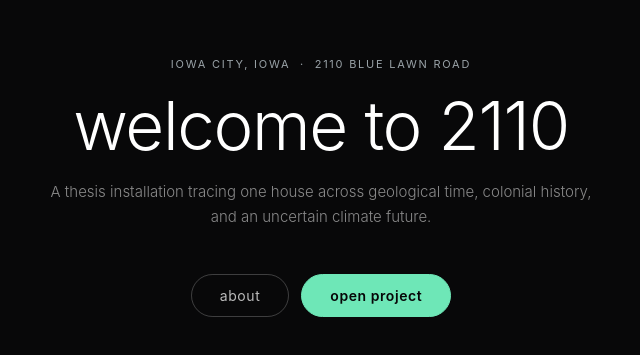
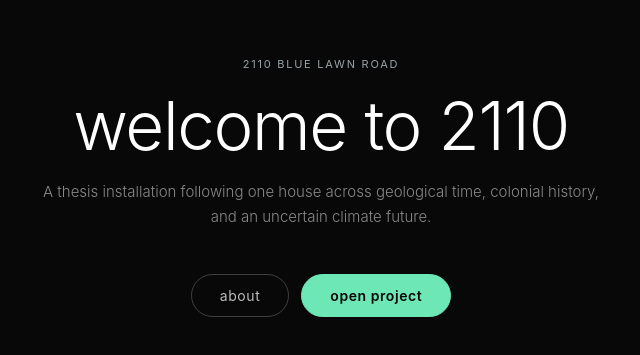
Before and after one commit to lethinix/rooms_render, a plain HTML site: page index.html in a window 1280 px wide. Shown: the part 213-568 px from the top of the page, without its empty margins (319-959 px from the left). Drawn offline with nearby package versions, Linux system fonts and the light colour scheme.

Commit message:
text updates

```diff
--- a/index.html
+++ b/index.html
@@ -11,9 +11,9 @@
   <!-- Entry screen -->
   <div id="entry-screen">
     <div id="entry-content">
-      <p class="entry-eyebrow">Iowa City, Iowa &nbsp;·&nbsp; 2110 Blue Lawn Road</p>
+      <p class="entry-eyebrow">2110 Blue Lawn Road</p>
       <h1 class="entry-title">welcome to 2110</h1>
-      <p class="entry-subtitle">A thesis installation tracing one house across geological time, colonial history, and an uncertain climate future.</p>
+      <p class="entry-subtitle">A thesis installation following one house across geological time, colonial history, and an uncertain climate future.</p>
       <div class="entry-actions">
         <button id="entry-about-btn" class="entry-btn entry-btn--ghost">about</button>
         <button id="entry-enter-btn" class="entry-btn entry-btn--primary">open project</button>
```
